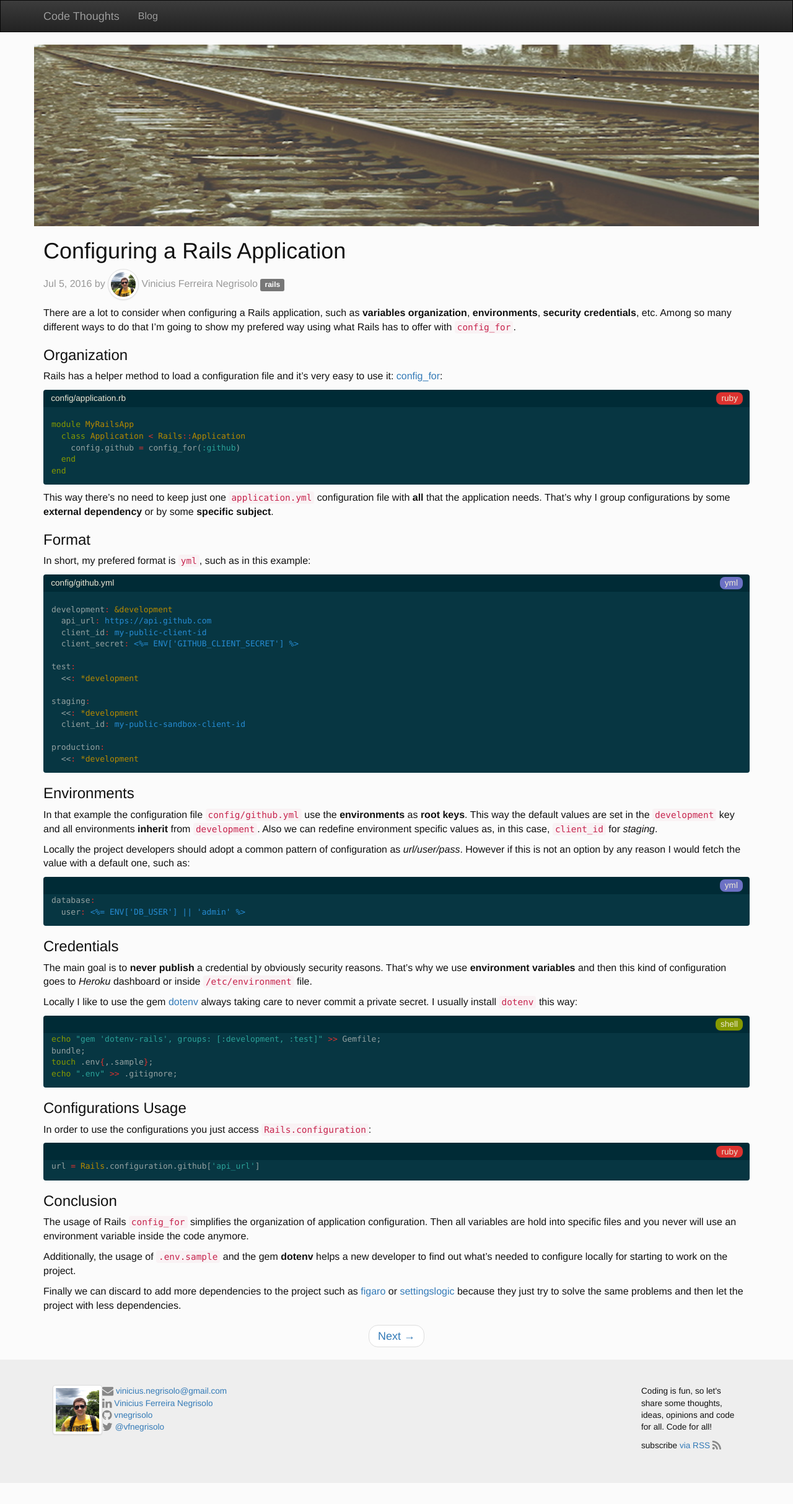
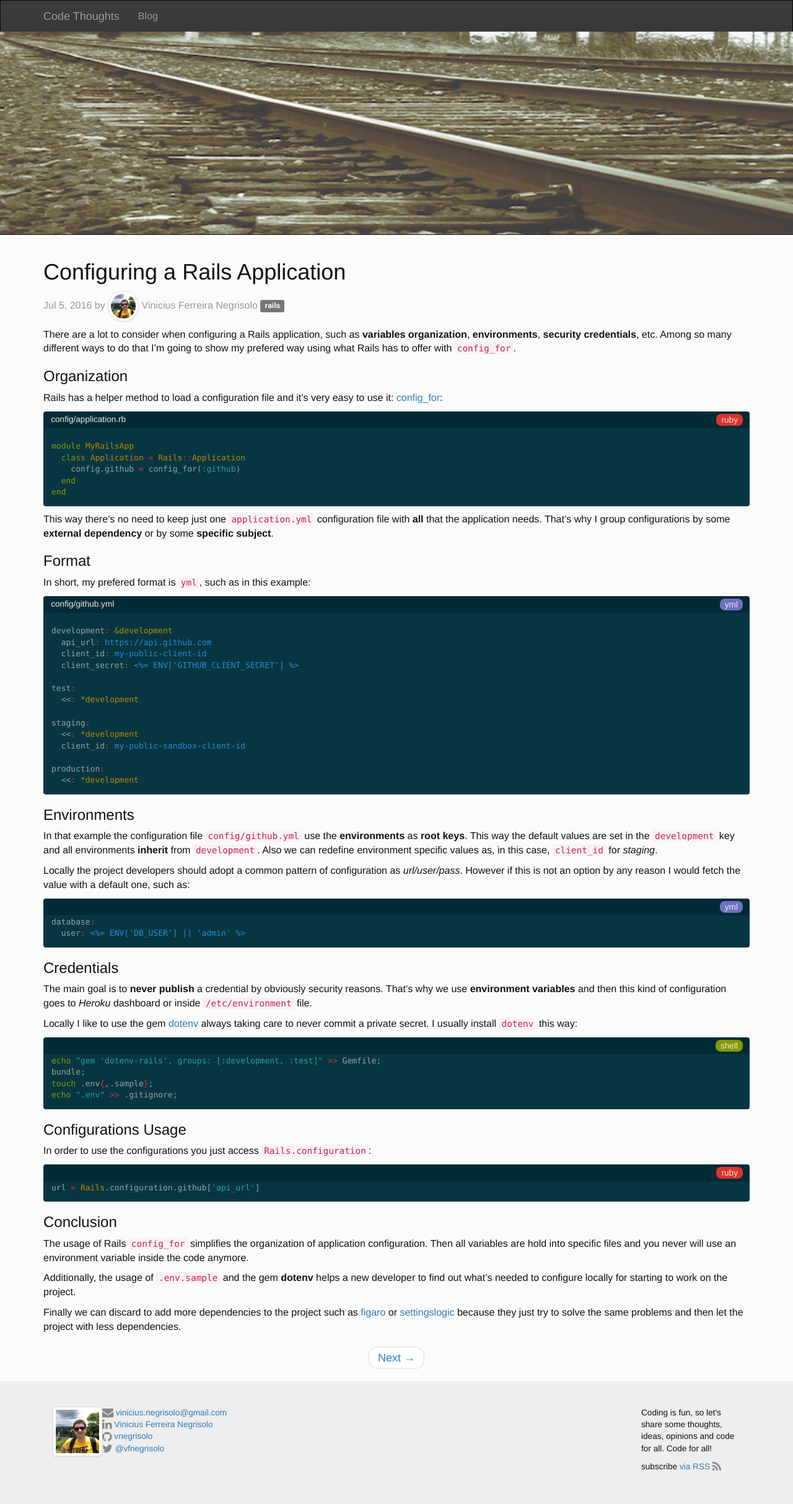
Before and after one commit to vnegrisolo/vnegrisolo.github.io, a Jekyll site: the page built from _posts/2016-07-05-configuring-rails-app.markdown, in a window 1280 px wide. Shown: the whole page at 62% size. Built offline with Jekyll 4.4.1, drawn with Linux system fonts in a browser that asks for light colours; before the commit the page ends 2393 px from its top, so only the background shows below that.

Commit message:
Improve blog full image

```diff
--- a/_includes/header.html
+++ b/_includes/header.html
@@ -16,4 +16,9 @@
       </ul>
     </div>
   </div>
+  {% if page.image %}
+    <div class="row">
+      <img src="{{ page.image }}" class="img-responsive pull-left" alt="{{ page.title }}" width="100%">
+    </div>
+  {% endif %}
 </nav>
--- a/_layouts/post.html
+++ b/_layouts/post.html
@@ -2,9 +2,6 @@
 layout: default
 ---
 <article class="blog-post">
-  <div class="row">
-    <img src="{{ page.image }}" class="img-responsive" alt="{{ page.title }}" width="100%">
-  </div>
   <header>
     <h1>{{ page.title }}</h1>
     <p class="blog-post-meta">
```
